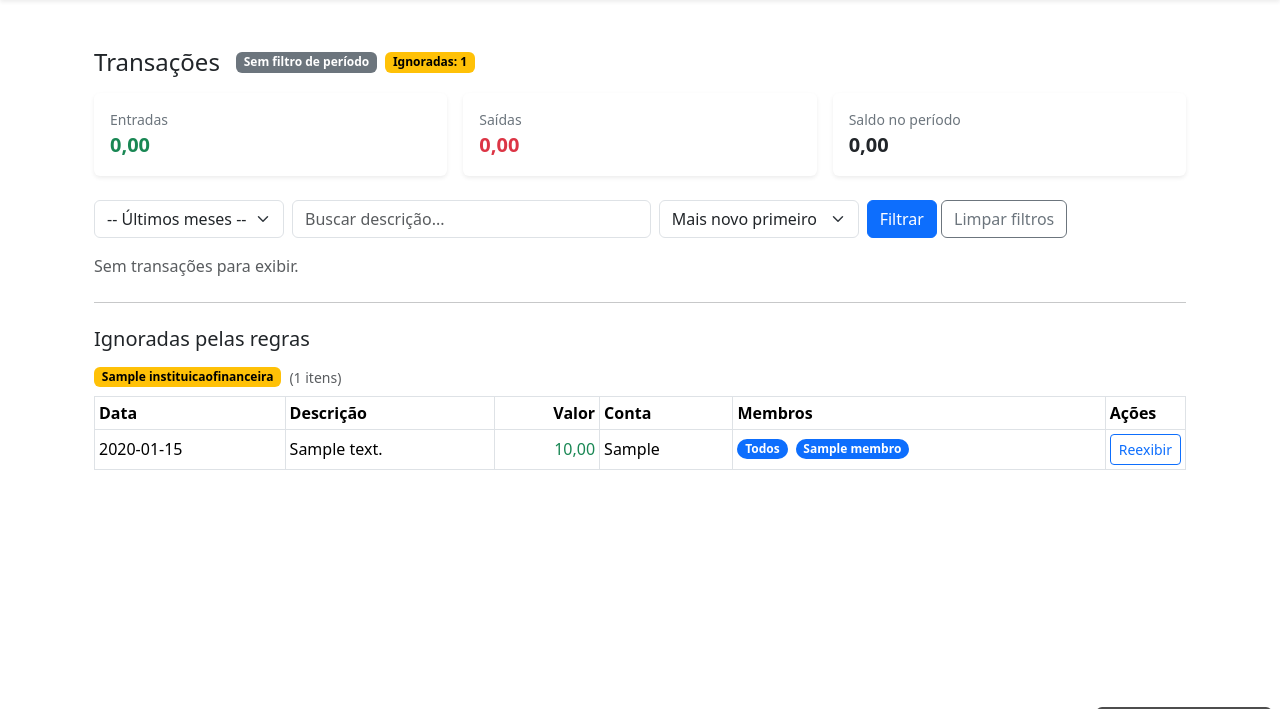
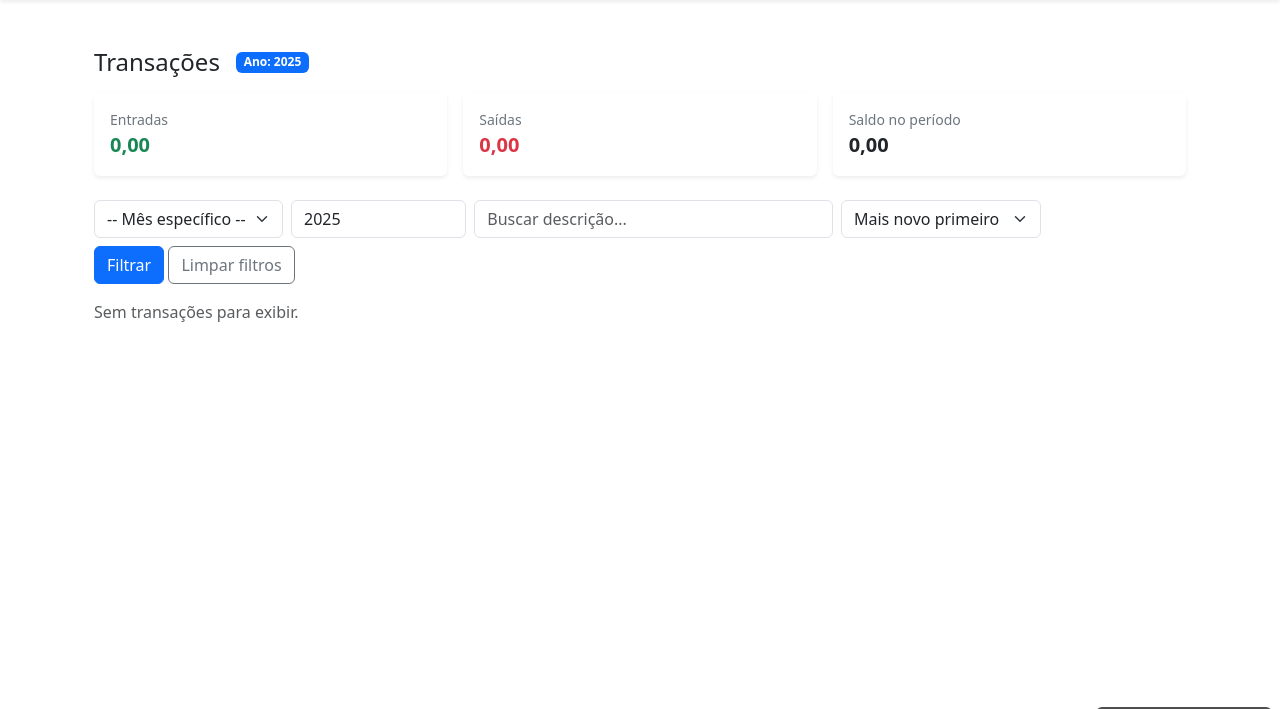
Before and after one commit to dal01/financas, a Django app: page /transacoes/ in a window 1280 px wide. Shown: the part 56-765 px from the top of the page. Run offline with Django 5.2, Linux system fonts and the light colour scheme; tables that the repository leaves empty hold one stand-in row (values such as "Sample post").

Commit message:
organiza lista de transacoes

```diff
--- a/conta_corrente/views/transacoes.py
+++ b/conta_corrente/views/transacoes.py
@@ -1,6 +1,5 @@
 from django.core.paginator import Paginator
-from django.db.models import Q
-from django.shortcuts import get_object_or_404, render, redirect
+from django.shortcuts import get_object_or_404, render
 from datetime import date
 from decimal import Decimal
 import unicodedata
@@ -8,7 +7,7 @@ import unicodedata
 from core.models import Membro
 from conta_corrente.models import Conta, Transacao, RegraOcultacao
 
-# nomes dos meses em pt-BR (evita depender de locale no SO)
+# nomes dos meses em pt-BR
 MESES_PT = [
     "", "janeiro", "fevereiro", "março", "abril", "maio", "junho",
     "julho", "agosto", "setembro", "outubro", "novembro", "dezembro"
@@ -38,40 +37,8 @@ def _norm_nome_inst(nome: str) -> str:
     return n.strip().lower()
 
 def listar_transacoes(request):
-    # -------- POST: clique numa tag para alternar membro (toggle) --------
-    if request.method == "POST" and request.POST.get("acao") == "toggle_membro":
-        transacao_id = request.POST.get("transacao_id")
-        membro_id = request.POST.get("membro_id")
-        return_url = request.POST.get("return_url") or request.get_full_path() or request.path
-
-        if transacao_id and membro_id:
-            try:
-                t = Transacao.objects.get(pk=transacao_id)
-                m = Membro.objects.get(pk=membro_id)
-                if t.membros.filter(id=m.id).exists():
-                    t.membros.remove(m)   # já tinha → remove
-                else:
-                    t.membros.add(m)      # não tinha → adiciona
-            except (Transacao.DoesNotExist, Membro.DoesNotExist):
-                pass
-        return redirect(return_url)
-
-    # (Opcional) manter o POST antigo com <select multiple> por linha
-    if request.method == "POST" and request.POST.get("acao") == "atribuir_membros":
-        transacao_id = request.POST.get("transacao_id")
-        membros_ids = request.POST.getlist("membros")
-        return_url = request.POST.get("return_url") or request.get_full_path() or request.path
-        if transacao_id:
-            try:
-                t = Transacao.objects.get(pk=transacao_id)
-                t.membros.set(membros_ids)
-            except Transacao.DoesNotExist:
-                pass
-        return redirect(return_url)
-
-    # -------- GET normal --------
     qs = (Transacao.objects
-          .select_related("conta", "conta__instituicao")
+          .select_related("conta", "conta__instituicao", "conta__membro")
           .prefetch_related("membros"))
 
     conta_id = request.GET.get("conta")
@@ -87,15 +54,18 @@ def listar_transacoes(request):
         conta = get_object_or_404(Conta, id=conta_id)
         qs = qs.filter(conta=conta)
 
-    # Filtro de período
+    # -------- Filtro de período --------
+    # 1) Se veio periodo=YYYY-MM, filtra o mês
+    # 2) Senão, se veio ano (e opcionalmente mes), filtra por ano(/mês)
+    # 3) Senão, por padrão filtra ANO ATUAL
     ano_int = mes_int = None
     if periodo:
         try:
             ano_str, mes_str = periodo.split("-")
-            ano_int = int(ano_str); mes_int = int(mes_str)
+            ano_int, mes_int = int(ano_str), int(mes_str)
             if 1 <= mes_int <= 12:
                 qs = qs.filter(data__year=ano_int, data__month=mes_int)
-        except ValueError:
+        except Exception:
             pass
     elif ano and ano.isdigit():
         ano_int = int(ano)
@@ -104,56 +74,108 @@ def listar_transacoes(request):
             mes_int = int(mes)
             if 1 <= mes_int <= 12:
                 qs = qs.filter(data__month=mes_int)
+    else:
+        # Padrão: ano corrente
+        ano_int = date.today().year
+        qs = qs.filter(data__year=ano_int)
 
-    # Busca textual
+    # -------- Busca textual --------
     if q:
         qs = qs.filter(descricao__icontains=q)
 
-    # Ordenação (coloca instituição primeiro para agrupar melhor no template)
+    # -------- Ordenação --------
     if ord_param == "mais_velho":
         ordering = ("conta__instituicao__nome", "data", "id")
     elif ord_param == "maior_valor":
         ordering = ("conta__instituicao__nome", "-valor", "data")
     elif ord_param == "menor_valor":
         ordering = ("conta__instituicao__nome", "valor", "data")
-    else:
+    else:  # mais_novo
         ordering = ("conta__instituicao__nome", "-data", "-id")
     qs = qs.order_by(*ordering)
 
-    # Regras ativas (ocultação)
+    # -------- Regras de ocultação --------
     regras_ativas = list(RegraOcultacao.objects.filter(ativo=True))
-
-    def bate_regra(descricao: str) -> bool:
-        desc = (descricao or "").strip()
+    def bate_regra(desc: str) -> bool:
+        d = (desc or "").strip()
         for r in regras_ativas:
-            if r.verifica_match(desc):
+            if r.verifica_match(d):
                 return True
         return False
 
-    # Separa visíveis e ocultas + injeta nome normalizado para agrupar no template
-    transacoes_visiveis = []
-    transacoes_ocultas = []
+    transacoes_visiveis, transacoes_ocultas = [], []
     for t in qs:
-        t.inst_nome_norm = _norm_nome_inst(getattr(t.conta.instituicao, "nome", ""))  # para {% regroup %}
         if getattr(t, "oculta_manual", False) or bate_regra(t.descricao):
             transacoes_ocultas.append(t)
         else:
             transacoes_visiveis.append(t)
 
-    # Totais só das visíveis
+    # -------- Totais (nível transação; não duplica por membro) --------
     entradas = sum((t.valor for t in transacoes_visiveis if t.valor > 0), Decimal("0"))
     saidas = sum((t.valor for t in transacoes_visiveis if t.valor < 0), Decimal("0"))
     total = entradas + saidas
 
-    # Paginação só das visíveis
-    paginator = Paginator(transacoes_visiveis, 50)
+    # -------- EXPANSÃO PARA EXIBIÇÃO (Visíveis): Membro da CONTA --------
+    itens_visiveis = []
+    for t in transacoes_visiveis:
+        inst_nome = t.conta.instituicao.nome if t.conta and t.conta.instituicao else ""
+        inst_norm = _norm_nome_inst(inst_nome)
+        m = t.conta.membro if t.conta else None
+        itens_visiveis.append({
+            "membro_nome": m.nome if m else "(Sem membro)",
+            "inst_nome_norm": inst_norm,
+            "inst_titulo": inst_nome,
+            "conta_numero": t.conta.numero if t.conta else "",
+            "t": t,
+        })
+
+    # Ordenação para regroup
+    if ord_param == "mais_velho":
+        itens_visiveis.sort(key=lambda x: (x["membro_nome"].lower(), x["inst_nome_norm"], x["conta_numero"], x["t"].data, x["t"].id))
+    elif ord_param == "maior_valor":
+        itens_visiveis.sort(key=lambda x: (x["membro_nome"].lower(), x["inst_nome_norm"], x["conta_numero"], -x["t"].valor, x["t"].data))
+    elif ord_param == "menor_valor":
+        itens_visiveis.sort(key=lambda x: (x["membro_nome"].lower(), x["inst_nome_norm"], x["conta_numero"], x["t"].valor, x["t"].data))
+    else:  # mais_novo
+        itens_visiveis.sort(key=lambda x: (x["membro_nome"].lower(), x["inst_nome_norm"], x["conta_numero"], -x["t"].data.toordinal(), -x["t"].id))
+
+    # -------- EXPANSÃO PARA EXIBIÇÃO (Ocultas): mesmo agrupamento --------
+    itens_ocultas = []
+    for t in transacoes_ocultas:
+        inst_nome = t.conta.instituicao.nome if t.conta and t.conta.instituicao else ""
+        inst_norm = _norm_nome_inst(inst_nome)
+        m = t.conta.membro if t.conta else None
+        itens_ocultas.append({
+            "membro_nome": m.nome if m else "(Sem membro)",
+            "inst_nome_norm": inst_norm,
+            "inst_titulo": inst_nome,
+            "conta_numero": t.conta.numero if t.conta else "",
+            "t": t,
+        })
+
+    # Ordenação igual à das visíveis
+    if ord_param == "mais_velho":
+        itens_ocultas.sort(key=lambda x: (x["membro_nome"].lower(), x["inst_nome_norm"], x["conta_numero"], x["t"].data, x["t"].id))
+    elif ord_param == "maior_valor":
+        itens_ocultas.sort(key=lambda x: (x["membro_nome"].lower(), x["inst_nome_norm"], x["conta_numero"], -x["t"].valor, x["t"].data))
+    elif ord_param == "menor_valor":
+        itens_ocultas.sort(key=lambda x: (x["membro_nome"].lower(), x["inst_nome_norm"], x["conta_numero"], x["t"].valor, x["t"].data))
+    else:  # mais_novo
+        itens_ocultas.sort(key=lambda x: (x["membro_nome"].lower(), x["inst_nome_norm"], x["conta_numero"], -x["t"].data.toordinal(), -x["t"].id))
+
+    # -------- Paginação (somente nos visíveis) --------
+    paginator = Paginator(itens_visiveis, 50)
     page_obj = paginator.get_page(pagina)
 
     contexto = {
+        # listas
+        "itens": page_obj.object_list,
+        "itens_ocultas": itens_ocultas,
+
+        # paginação
         "page_obj": page_obj,
-        "transacoes": page_obj.object_list,        # visíveis (paginadas)
-        "transacoes_ocultas": transacoes_ocultas,  # separadas, sem paginação
 
+        # filtros e estado
         "conta": conta,
         "conta_id": conta_id,
         "ano": ano_int,
@@ -162,15 +184,17 @@ def listar_transacoes(request):
         "q": q,
         "ord": ord_param,
 
+        # totais (visíveis)
         "total": total,
         "entradas": entradas,
         "saidas": saidas,
 
+        # utilidades
         "hoje": date.today(),
         "ultimos_meses": _ultimos_12_meses(),
-        "regras_ativas": len(regras_ativas),
+        "regras_ativas": RegraOcultacao.objects.filter(ativo=True).count(),
 
-        # lista de membros para as tags clicáveis
+        # para botões de atribuição
         "membros": Membro.objects.order_by("nome"),
     }
     return render(request, "conta_corrente/transacoes_lista.html", contexto)
--- a/templates/conta_corrente/transacoes_lista.html
+++ b/templates/conta_corrente/transacoes_lista.html
@@ -6,19 +6,17 @@
   <div class="d-flex align-items-center mb-3">
     <h1 class="h4 mb-0">Transações</h1>
     <div class="ms-3 d-flex align-items-center gap-2 flex-wrap">
-      {% if ano and mes %}
-        <span class="badge text-bg-primary">Período: {{ ano }}-{{ mes|stringformat:"02d" }}</span>
+      {% if periodo %}
+        <span class="badge text-bg-primary">Período: {{ periodo }}</span>
       {% elif ano %}
         <span class="badge text-bg-primary">Ano: {{ ano }}</span>
-      {% else %}
-        <span class="badge text-bg-secondary">Sem filtro de período</span>
       {% endif %}
       {% if conta %}
         <span class="badge text-bg-info">Conta: {{ conta.instituicao.nome }} - {{ conta.numero }}</span>
       {% endif %}
-      {% if transacoes_ocultas %}
+      {% if itens_ocultas %}
         <span class="badge text-bg-warning" title="Transações separadas por regras de ocultação">
-          Ignoradas: {{ transacoes_ocultas|length }}
+          Ignoradas: {{ itens_ocultas|length }}
         </span>
       {% endif %}
     </div>
@@ -58,11 +56,16 @@
 
     <div class="col-12 col-sm-auto">
       <select class="form-select" name="periodo">
-        <option value="">-- Últimos meses --</option>
+        <option value="">-- Mês específico --</option>
         {% for m in ultimos_meses %}
           <option value="{{ m.value }}" {% if periodo == m.value %}selected{% endif %}>{{ m.label }}</option>
         {% endfor %}
       </select>
+    </div>
+
+    <div class="col-12 col-sm-2">
+      <input type="number" min="2000" max="2099" step="1" class="form-control"
+             name="ano" value="{{ ano|default:hoje.year }}" placeholder="Ano">
     </div>
 
     <div class="col-12 col-sm-4">
@@ -88,13 +91,27 @@
     </div>
   </form>
 
-  <!-- Agrupar visíveis por instituição -->
-  {% regroup transacoes by inst_nome_norm as grupos_visiveis %}
+  {# ============ AGRUPAMENTO VISÍVEIS: Membro → Instituição → Conta ============ #}
+  {% if itens %}
+    {% regroup itens by membro_nome as grupos_membro %}
+    {% for gm in grupos_membro %}
+      <div class="d-flex align-items-center mt-4 mb-2">
+        <h4 class="mb-0">{{ gm.grouper }}</h4>
+        <hr class="flex-grow-1 ms-3">
+      </div>
 
-  {% for grupo in grupos_visiveis %}
-    <div class="d-flex align-items-center mt-4 mb-2">
-      <h5 class="mb-0">{{ grupo.list.0.conta.instituicao.nome }}</h5>
+      {% regroup gm.list by inst_nome_norm as grupos_inst %}
+      {% for gi in grupos_inst %}
+        <div class="d-flex align-items-center mt-2 mb-2">
+          <h5 class="mb-0">{{ gi.list.0.inst_titulo }}</h5>
           <hr class="flex-grow-1 ms-3">
+        </div>
+
+        {% regroup gi.list by conta_numero as grupos_conta %}
+        {% for gc in grupos_conta %}
+          <div class="d-flex align-items-center mt-2 mb-1">
+            <div class="badge text-bg-info">Conta {{ gc.grouper }}</div>
+            <span class="text-muted small ms-2">({{ gc.list|length }} itens)</span>
           </div>
 
           <div class="table-responsive">
@@ -104,26 +121,24 @@
                   <th>Data</th>
                   <th>Descrição</th>
                   <th class="text-end">Valor</th>
-            <th>Conta</th>
                   <th>Membros</th>
                   <th style="width:1%">Ações</th>
                 </tr>
               </thead>
               <tbody>
-          {% for t in grupo.list %}
+                {% for item in gc.list %}
+                  {% with t=item.t %}
                   <tr>
                     <td>{{ t.data|date:"Y-m-d" }}</td>
                     <td>{{ t.descricao }}</td>
                     <td class="text-end {% if t.valor > 0 %}text-success{% elif t.valor < 0 %}text-danger{% endif %}">
                       {{ t.valor|moeda_brasileira }}
                     </td>
-              <td>{{ t.conta.numero }}</td>
 
                     <!-- Coluna de Membros: botão "Todos" + tags -->
                     <td class="text-wrap">
                       <div class="d-flex flex-wrap gap-2">
-
-                  <!-- Botão TODOS (azul quando todos atribuídos; branco-borda-azul quando não) -->
+                        <!-- Botão TODOS -->
                         <form method="post" action="{% url 'conta_corrente:transacao_toggle_membro' %}" class="d-inline">
                           {% csrf_token %}
                           <input type="hidden" name="transacao_id" value="{{ t.id }}">
@@ -155,6 +170,7 @@
                       </div>
                     </td>
 
+                    <!-- Ações -->
                     <td class="text-nowrap">
                       <form method="post" action="{% url 'conta_corrente:transacao_toggle_oculta' t.id %}" class="d-inline">
                         {% csrf_token %}
@@ -165,15 +181,19 @@
                       </form>
                     </td>
                   </tr>
+                  {% endwith %}
                 {% empty %}
-            <tr><td colspan="6" class="text-center text-muted">Nenhum lançamento encontrado.</td></tr>
+                  <tr><td colspan="5" class="text-center text-muted">Nenhum lançamento nesta conta.</td></tr>
                 {% endfor %}
               </tbody>
             </table>
           </div>
-  {% empty %}
+        {% endfor %}
+      {% endfor %}
+    {% endfor %}
+  {% else %}
     <div class="text-muted">Sem transações para exibir.</div>
-  {% endfor %}
+  {% endif %}
 
   <!-- Paginação -->
   {% if page_obj.paginator.num_pages > 1 %}
@@ -181,7 +201,7 @@
       <ul class="pagination">
         {% if page_obj.has_previous %}
           <li class="page-item">
-            <a class="page-link" href="?{% if conta_id %}conta={{ conta_id }}&{% endif %}{% if periodo %}periodo={{ periodo }}&{% endif %}{% if q %}q={{ q|urlencode }}&{% endif %}ord={{ ord }}&pagina={{ page_obj.previous_page_number }}">Anterior</a>
+            <a class="page-link" href="?{% if conta_id %}conta={{ conta_id }}&{% endif %}{% if periodo %}periodo={{ periodo }}&{% endif %}{% if ano %}ano={{ ano }}&{% endif %}{% if q %}q={{ q|urlencode }}&{% endif %}ord={{ ord }}&pagina={{ page_obj.previous_page_number }}">Anterior</a>
           </li>
         {% else %}
           <li class="page-item disabled"><span class="page-link">Anterior</span></li>
@@ -193,7 +213,7 @@
 
         {% if page_obj.has_next %}
           <li class="page-item">
-            <a class="page-link" href="?{% if conta_id %}conta={{ conta_id }}&{% endif %}{% if periodo %}periodo={{ periodo }}&{% endif %}{% if q %}q={{ q|urlencode }}&{% endif %}ord={{ ord }}&pagina={{ page_obj.next_page_number }}">Próxima</a>
+            <a class="page-link" href="?{% if conta_id %}conta={{ conta_id }}&{% endif %}{% if periodo %}periodo={{ periodo }}&{% endif %}{% if ano %}ano={{ ano }}&{% endif %}{% if q %}q={{ q|urlencode }}&{% endif %}ord={{ ord }}&pagina={{ page_obj.next_page_number }}">Próxima</a>
           </li>
         {% else %}
           <li class="page-item disabled"><span class="page-link">Próxima</span></li>
@@ -202,16 +222,30 @@
     </nav>
   {% endif %}
 
-  <!-- Seção: Ignoradas pelas regras -->
-  {% if transacoes_ocultas %}
+  {# ============ AGRUPAMENTO OCULTAS: Instituição → Membro → Conta ============ #}
+  {% if itens_ocultas %}
     <hr class="my-4">
     <h5 class="mb-3">Ignoradas pelas regras</h5>
 
-    {% regroup transacoes_ocultas by inst_nome_norm as grupos_ocultas %}
-    {% for grupo in grupos_ocultas %}
-      <div class="d-flex align-items-center mt-3 mb-2">
-        <div class="badge text-bg-warning me-2">{{ grupo.list.0.conta.instituicao.nome }}</div>
-        <span class="text-muted small">({{ grupo.list|length }} itens)</span>
+    {% regroup itens_ocultas by inst_nome_norm as grupos_inst_o %}
+    {% for gi in grupos_inst_o %}
+      <div class="d-flex align-items-center mt-2 mb-2">
+        <h5 class="mb-0">{{ gi.list.0.inst_titulo }}</h5>
+        <hr class="flex-grow-1 ms-3">
+      </div>
+
+      {% regroup gi.list by membro_nome as grupos_membro_o %}
+      {% for gm in grupos_membro_o %}
+        <div class="d-flex align-items-center mt-2 mb-1">
+          <div class="badge text-bg-warning">{{ gm.grouper }}</div>
+          <span class="text-muted small ms-2">({{ gm.list|length }} itens no membro)</span>
+        </div>
+
+        {% regroup gm.list by conta_numero as grupos_conta_o %}
+        {% for gc in grupos_conta_o %}
+          <div class="d-flex align-items-center mt-1 mb-1">
+            <div class="badge text-bg-info">Conta {{ gc.grouper }}</div>
+            <span class="text-muted small ms-2">({{ gc.list|length }} itens)</span>
           </div>
 
           <div class="table-responsive">
@@ -221,20 +255,19 @@
                   <th>Data</th>
                   <th>Descrição</th>
                   <th class="text-end">Valor</th>
-              <th>Conta</th>
                   <th>Membros</th>
                   <th style="width:1%">Ações</th>
                 </tr>
               </thead>
               <tbody>
-            {% for t in grupo.list %}
+                {% for item in gc.list %}
+                  {% with t=item.t %}
                   <tr class="text-muted">
                     <td>{{ t.data|date:"Y-m-d" }}</td>
                     <td>{{ t.descricao }}</td>
                     <td class="text-end {% if t.valor > 0 %}text-success{% elif t.valor < 0 %}text-danger{% endif %}">
                       {{ t.valor|moeda_brasileira }}
                     </td>
-                <td>{{ t.conta.numero }}</td>
                     <td>
                       <div class="d-flex flex-wrap gap-2">
                         {% if t.membros.all|length == membros|length and membros|length > 0 %}
@@ -242,7 +275,6 @@
                         {% else %}
                           <span class="badge rounded-pill text-bg-light border border-primary text-primary">Todos</span>
                         {% endif %}
-
                         {% for m in membros %}
                           {% if m in t.membros.all %}
                             <span class="badge rounded-pill text-bg-primary">{{ m.nome }}</span>
@@ -268,11 +300,14 @@
                       {% endif %}
                     </td>
                   </tr>
+                  {% endwith %}
                 {% endfor %}
               </tbody>
             </table>
           </div>
         {% endfor %}
+      {% endfor %}
+    {% endfor %}
   {% endif %}
 </div>
 {% endblock %}
```
Lines whose indentation alone changed are shown as unchanged.
